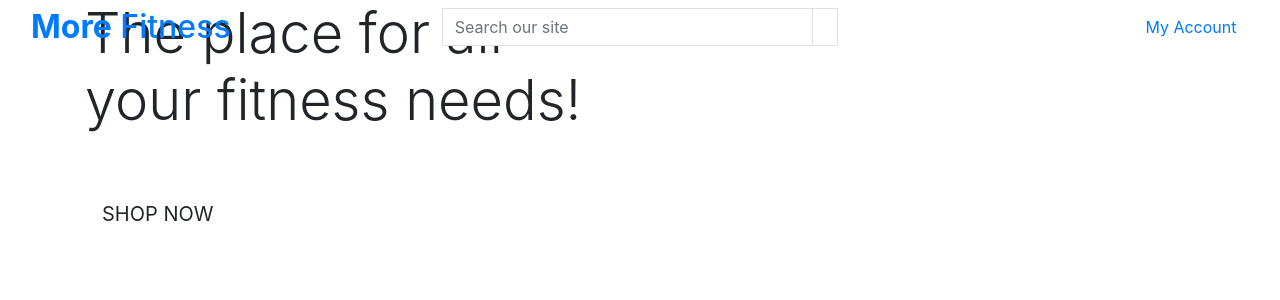
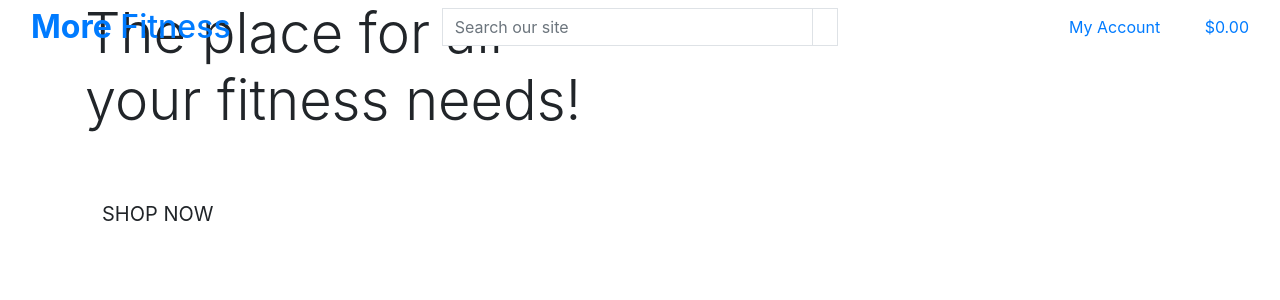
Before and after one commit to JaySinna/more-fitness, a Django app: page / in a window 1280 px wide. Shown: the top 300 px of the page. Run offline with Django 3.2, Linux system fonts and the light colour scheme; some libraries are stand-ins or nearby versions.

Commit message:
Add shopping basket link to header

```diff
--- a/templates/base.html
+++ b/templates/base.html
@@ -85,7 +85,20 @@
               {% endif %}
             </div>
           </li>
-          <li class="list-inline-item"></li>
+          <li class="list-inline-item">
+            <a class="{% if grand_total %}text-info font-weight-bold{% else %}text-black{% endif %} nav-link" href="">
+              <div class="text-center">
+                <div><i class="fas fa-shopping-bag fa-lg"></i></div>
+                <p class="my-0">
+                  {% if grand_total %}
+                    ${{ grand_total|floatformat:2 }}
+                  {% else %}
+                    $0.00
+                  {% endif %}
+                </p>
+              </div>
+            </a>
+          </li>
         </ul>
       </div>
     </div>
```
